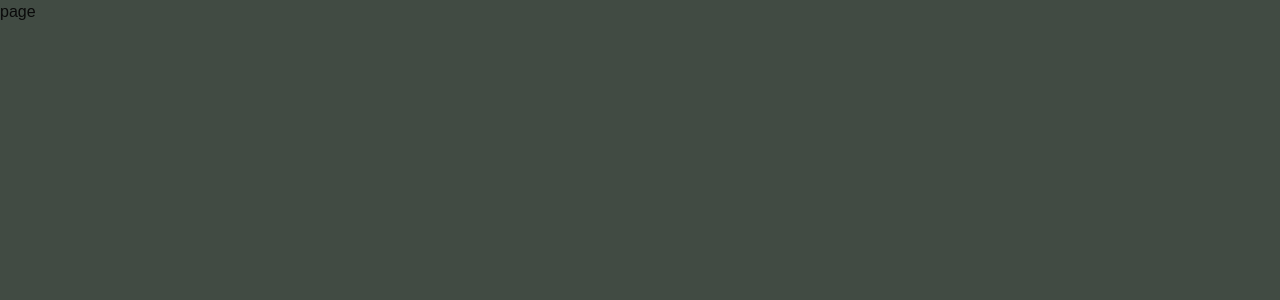
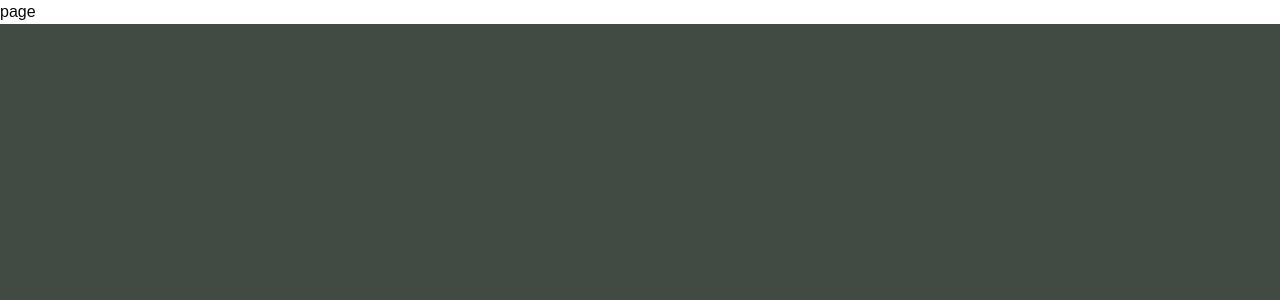
Before and after one commit to vortexdevv/clockyFront, a Next.js app: page /product in a window 1280 px wide. Shown: the top 300 px of the page. Built offline with nearby package versions, Linux system fonts and the light colour scheme.

Commit message:
background adjust

```diff
--- a/app/components/Mytable.tsx
+++ b/app/components/Mytable.tsx
@@ -25,7 +25,7 @@ const watchDetails = [
 ];
 const Mytable = (product: any) => {
   return (
-    <div className="w-full bg-main flex justify-center items-center h-full text-pretty">
+    <div className="w-full  flex justify-center items-center h-full text-pretty">
       <Card className="w-full m-auto rounded-none mt-0">
         <CardHeader>
           <CardTitle className="text-2xl font-bold text-center">
--- a/app/components/ProductById.tsx
+++ b/app/components/ProductById.tsx
@@ -74,7 +74,7 @@ const ProductById = () => {
   }
 
   return (
-    <div className="flex-col bg-main flex  items-center px-4 h-full mt-24 w-full text-pretty">
+    <div className="flex-col  flex  items-center  h-full mt-20 w-full text-pretty">
       <div className="flex md:flex-row items-center justify-around w-full flex-col bg-white ">
         <div className="mb-6 md:mb-0">
           {/* eslint-disable-next-line @next/next/no-img-element */}
--- a/app/layout.tsx
+++ b/app/layout.tsx
@@ -32,7 +32,7 @@ export default function RootLayout({
           content="width=device-width, initial-scale=1.0, maximum-scale=1.0, user-scalable=no"
         />
       </head>
-      <body className={`${inter.className} h-[100dvh] bg-main`}>
+      <body className={`${inter.className}  bg-main`}>
         {/* <Nav /> */}
         {children}
         <Toaster />
--- a/app/product/[id]/page.tsx
+++ b/app/product/[id]/page.tsx
@@ -3,7 +3,7 @@ import ProductById from "@/app/components/ProductById";
 import Nav from "@/app/components/Nav";
 const Page = () => {
   return (
-    <div className="h-full  justify-evenly   ">
+    <div className="h-full w-full justify-evenly bg-white">
       <Nav />
       <ProductById />
     </div>
--- a/app/product/page.tsx
+++ b/app/product/page.tsx
@@ -1,7 +1,7 @@
 import React from "react";
 
 const page = () => {
-  return <div>page</div>;
+  return <div className="bg-white w-full">page</div>;
 };
 
 export default page;
```
